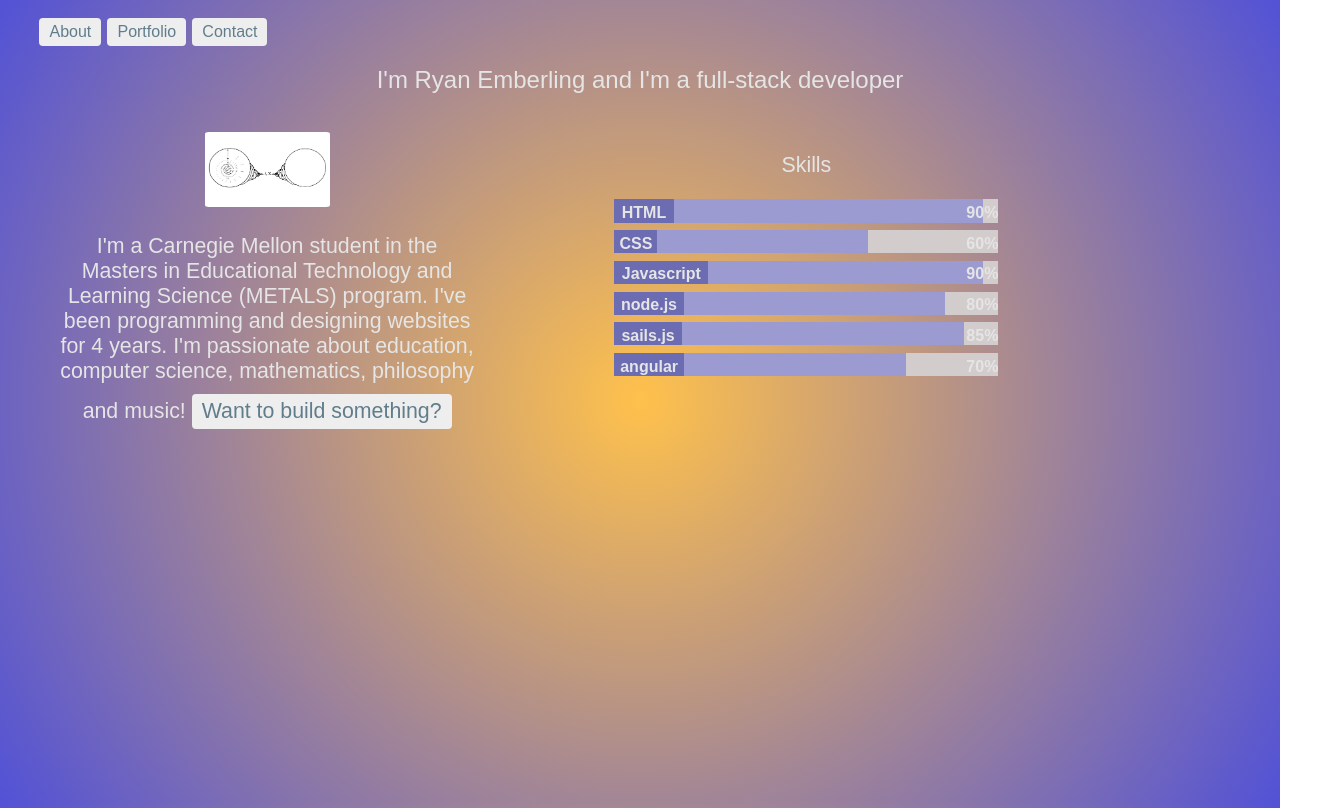
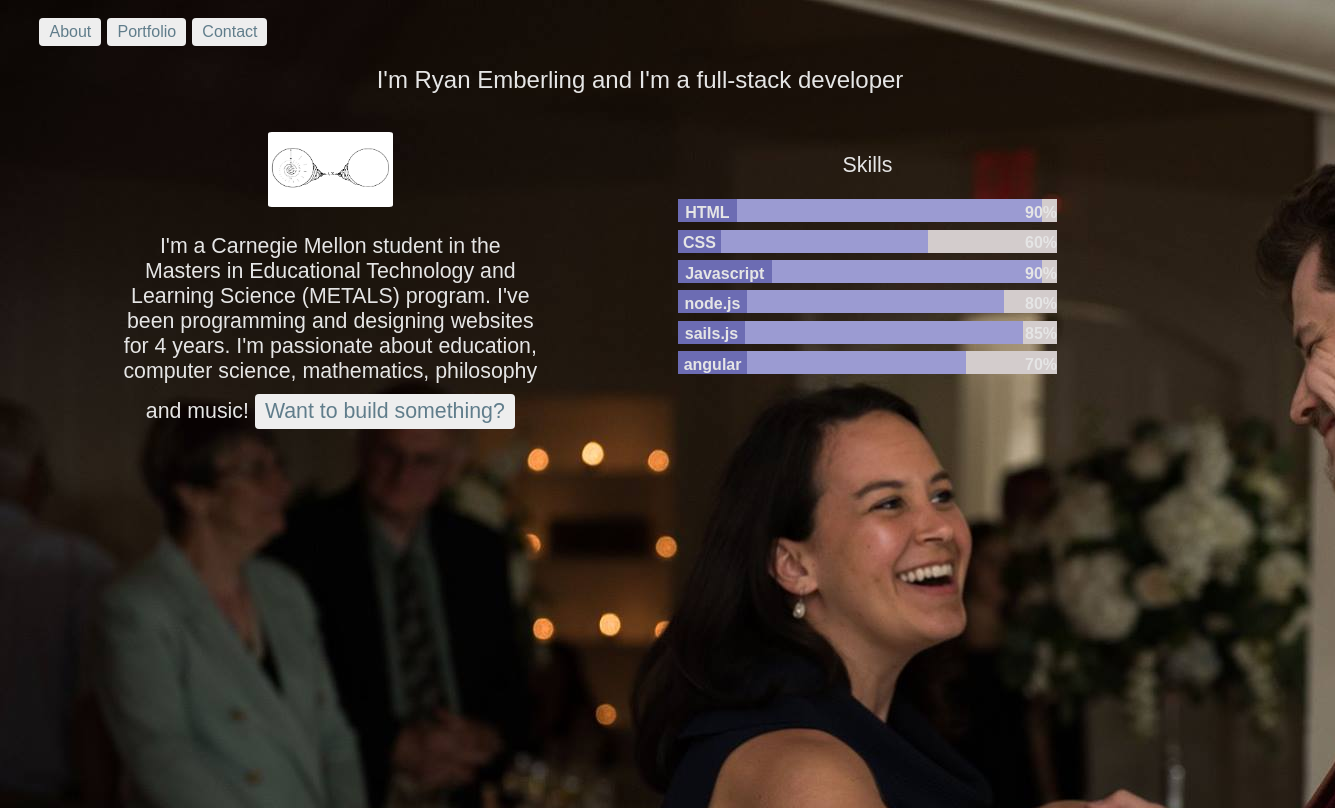
Before and after one commit to itsalaidbacklife/personal_website, an Angular app: page / in a window 1280 px wide. Shown: the whole page, 1335 px wide, since content can reach past the window. Built offline with nearby package versions, Linux system fonts and the light colour scheme.

Commit message:
Added animations in and out

```diff
--- a/src/app/about/about.component.css
+++ b/src/app/about/about.component.css
@@ -1,9 +1,11 @@
 h2 {
 	text-align: center;
 }
-#container {
+#aboutContainer {
 	height: 500px;
 	width: 100%;
+	position: relative;
+	left: 5%;
 }
 #spiel {
 	display: inline-block;
--- a/src/app/about/about.component.html
+++ b/src/app/about/about.component.html
@@ -1,4 +1,4 @@
-<div id="container">
+<div id="aboutContainer">
 	<div id="spiel">
 		<!-- <h3 id="spielLabel">Me</h3> -->
 		<img id="logo" src="./assets/RyanTattoo_v03.jpg">
--- a/src/app/contact/contact.component.css
+++ b/src/app/contact/contact.component.css
@@ -1,4 +1,4 @@
-#container {
+#contactContainer {
 	margin-left: 2%;
 	text-align: center;
 }
--- a/src/app/contact/contact.component.html
+++ b/src/app/contact/contact.component.html
@@ -1,4 +1,4 @@
-<div id="container">
+<div id="contactContainer">
 	<h3>Want to get in touch?</h3>
 	<p>Looking to build a website? Need a responsive webserver with databasing and live updates through websockets, or a simple single-page app? Simply want to pontificate about the nature of life, love, or music? Hit me up! I'm available for work.</p>
 	<p>Email: ryan.emberling@gmail.com</p>
--- a/src/app/portfolio/portfolio.component.css
+++ b/src/app/portfolio/portfolio.component.css
@@ -0,0 +1,12 @@
+#portfolioContainer {
+	display: block;
+	position: relative;
+}
+app-portfolio-entry {
+	height: 100%;
+	position: relative;
+	display: block;
+	width: 100%;
+	/*border: 3px solid black;*/
+	padding: 5px;
+}
--- a/src/app/portfolio/portfolio.component.html
+++ b/src/app/portfolio/portfolio.component.html
@@ -1,3 +1,4 @@
+<div id="portfolioContainer">
 	<app-portfolio-entry
 	[title]="'Cuttle'"
 	[txt]="'The greatest 2-player card game playable with a standard deck of cards. Built on node.js (using sails.js) and and angularJS'"
@@ -14,3 +15,4 @@
 	[title]="'Rune Crafter'"
 	[txt]="'An exploritory set-theory game that teaches students to create simple proofs about the relations between sets, elements, and operations'"
 	></app-portfolio-entry>
+</div>
--- a/src/app/router.animations.ts
+++ b/src/app/router.animations.ts
@@ -1,14 +1,74 @@
-import {trigger, animate, style, group, animateChild, query, stagger, transition} from '@angular/animations';
+import {trigger, state, animate, style, group, animateChild, query, stagger, transition} from '@angular/animations';
+// export const routerTransition = trigger('routerTransition', [
+// 	transition('* => *', [
+
+// 		query(':enter, :leave', [
+// 			style({position: 'absolute', width: '100%'})
+// 			], {optional: true}), //End query()
+// 		group([
+// 			query(':enter .entryWrapper', stagger(400, [
+// 							style({opacity: 0}),
+// 							animate('1s ease-in-out', style({opacity: 1}))
+// 							]), {optional: true}), //End query()
+// 			query(':leave', [
+// 				style({transform: 'translateX(0%)'}),
+// 				animate('.5s ease-in-out', style({transform: 'translateX(-200%)', position: 'fixed'}))
+// 				], {optional: true}), //End quer()
+// 			]) //End group()
+// 		]) //End transition()
+// 	]); //End trigger()
+
 export const routerTransition = trigger('routerTransition', [
-	transition('* <=> *', [
+  transition('* <=> *', [
+    /* order */
+    /* 1 */ query(':leave', style({ position: 'fixed', width:'100%' })
+      , { optional: true }),
 
-		query(':enter, :leave', [
-			style({position: 'fixed', width: '100%'})
-			], {optional: true}), //End query()
+    query(':enter', style({width: '100%', position: 'absolute'}), {optional: true}),
+    // query('.entryWrapper', style({opacity: 0}), {optional: true}),
 
-		query(':enter', [
-			style({transform: 'translateX(100%)'}),
-			animate('.5s ease-in-out', style({transform: 'translateX(0%)'}))
-			], {optional: true}), //End query1
-		]) //End transition()
-	]); //End trigger()
+    /* 2 */ group([  // block executes in parallel
+      query(':enter #aboutContainer,  :enter #portfolioContainer', [
+        style({ transform: 'translateX(100%)' }),
+        animate('0.5s ease-out', style({ transform: 'translateX(-5px)', position: 'relative' }))
+      ], { optional: true }),
+
+      query(':enter #contactContainer', [
+      	style({ transform: 'translateX(100%)' }),
+      	animate('.5s ease-out', style({ transform: 'translate(-5px, -20px)', position: 'relative'}))
+      	], {optional: true}),
+
+      query(':leave', [
+        style({ transform: 'translateX(0%)' }),
+        animate('0.5s ease-in-out', style({ transform: 'translateX(-100%)', position: 'fixed' }))
+      ], { optional: true }),
+      query(':enter .entryWrapper', stagger(400, [
+        style({ transform: 'translateY(100%)'}),
+        animate('1s ease-in-out',
+          style({ transform: 'translateY(0%)', opacity: 1})
+          )
+        ]), {optional: true}) //End query for :enter .entryWrapper
+
+      // query(':enter .entryWrapper', [
+      // 	style({transform: 'translateY(100%)'}),
+      // 	animate('.75s ease-in-out',
+      // 		style({transform: 'translateY(0%)', opacity: 1})
+      // 		)
+      // 	], {optional: true}) //End entryWrapper query()
+    ]) //End group
+  ])
+]) // end trigger
+
+
+
+
+
+// export const routerTransition = trigger('routerTransition', [
+// 	state('in', style({transform: 'translateX(0)'})),
+// 	transition('void => *', [
+// 		style({transform: 'translateX(-100%)'}),
+// 		animate(100)
+// 	]),
+// 	transition('* => void', [
+// 		animate(100, style({transform: 'translateX(100%)'}))])
+// ]);
--- a/src/styles.css
+++ b/src/styles.css
@@ -43,6 +43,10 @@ a.active {
 }
 
 html {
-  background: radial-gradient(circle, #FFC14C, #5252D6);
+  /*background: radial-gradient(circle, #FFC14C, #5252D6);*/
   color: #E5E5E5;
+  background-image: url("./assets/dance.jpg");
+  background-repeat: no-repeat;
+  background-color: #000;
+  /*background-size: 100%, 100%;*/
 }
```
Also changed, not shown: src/assets/dance.jpg (added). Lines whose indentation alone changed are shown as unchanged.
